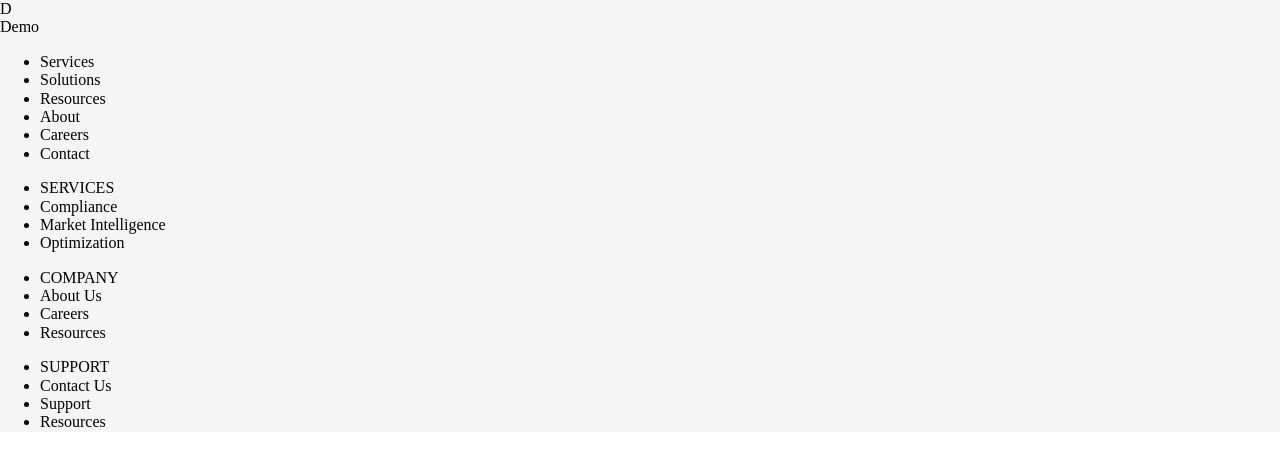
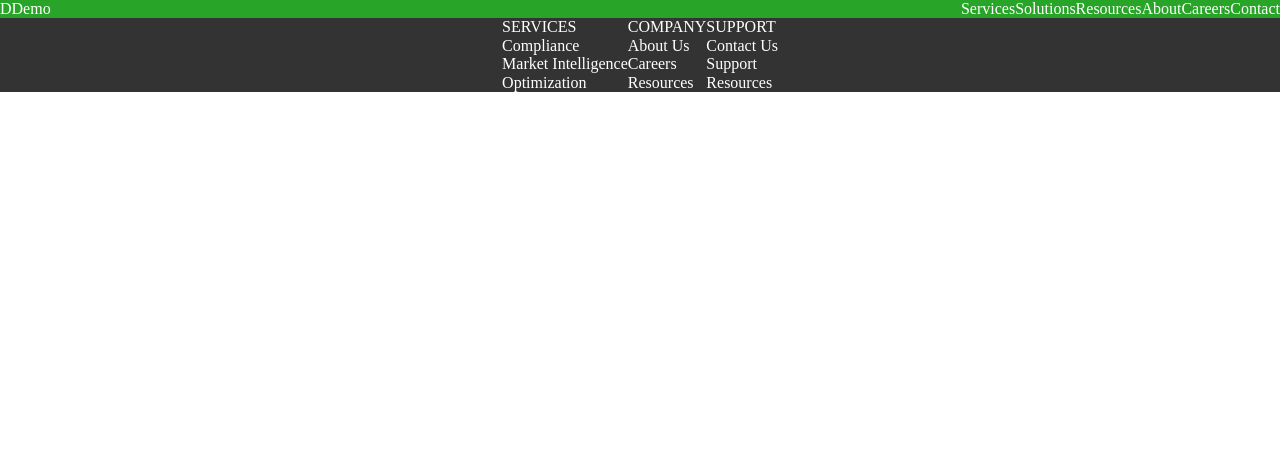
Before and after one commit to Vccentric/Responsive-Designs, a React app: page / in a window 1280 px wide. Shown: the top 466 px of the page. Built offline with nearby package versions, Linux system fonts and the light colour scheme.

Commit message:
CSS updates to the header and footer components.

```diff
--- a/src/design-1/css/styles.css
+++ b/src/design-1/css/styles.css
@@ -17,11 +17,50 @@
 /* ===== Header ===== */
 
 #header {
+    background-color: #28a428;
+    color: white;
+    display: flex;
+    flex-direction: row;
+    flex-wrap: nowrap;
+}
 
+#header ul {
+    list-style-type: none;
+    margin: 0;
+    padding: 0;
+}
+
+#header .container {
+    display: flex;
+    flex-direction: row;
+    flex: 1;
+}
+
+#header .menubar {
+    display: flex;
+    flex-direction: row;
+    justify-content: flex-end;
+    flex: 3;
 }
 
 /* ===== Footer ===== */
 
 #footer {
+    background-color: #333333;
+    color: white;
+    display: flex;
+    flex-direction: row;
+    align-items: center;
+    justify-content: center;
+}
 
+#footer ul {
+    list-style-type: none;
+    margin: 0;
+    padding: 0;
 }
+
+#footer .container {
+    display: flex;
+    flex-direction: column;
+}
```
